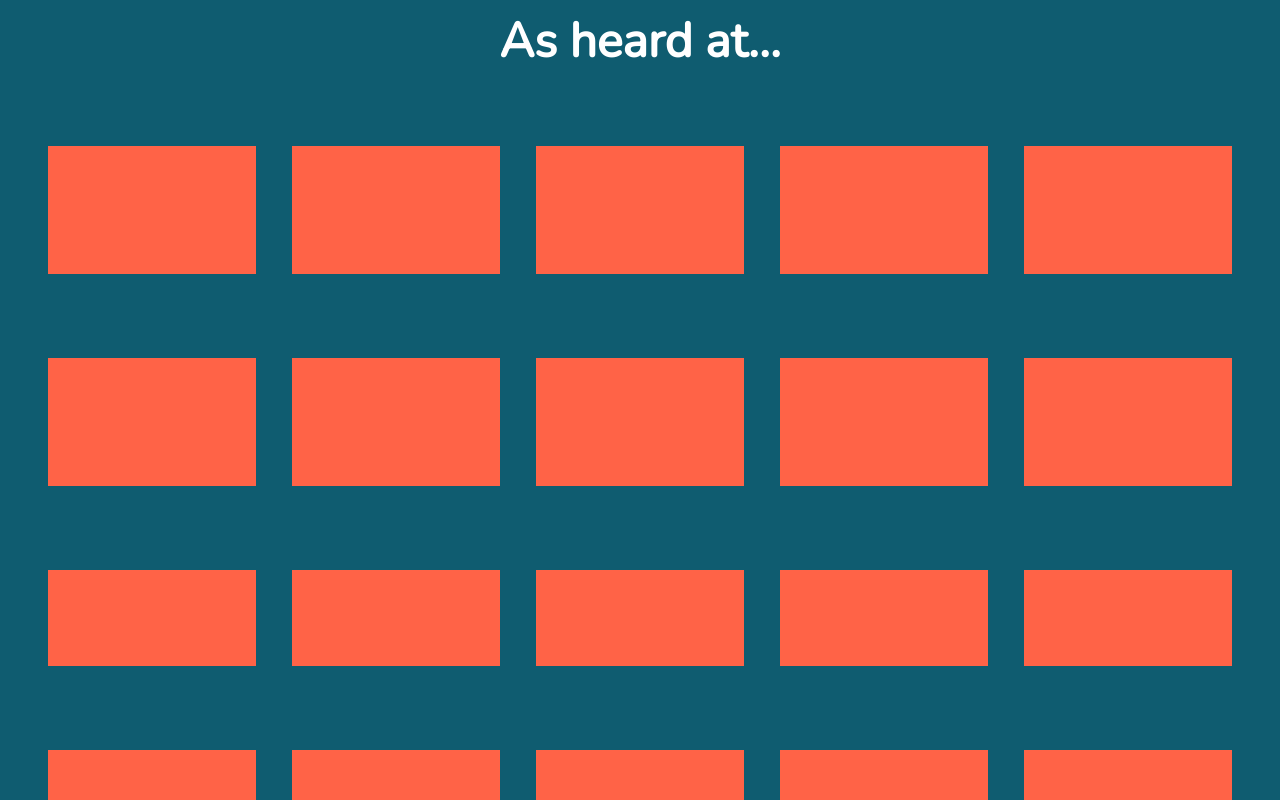
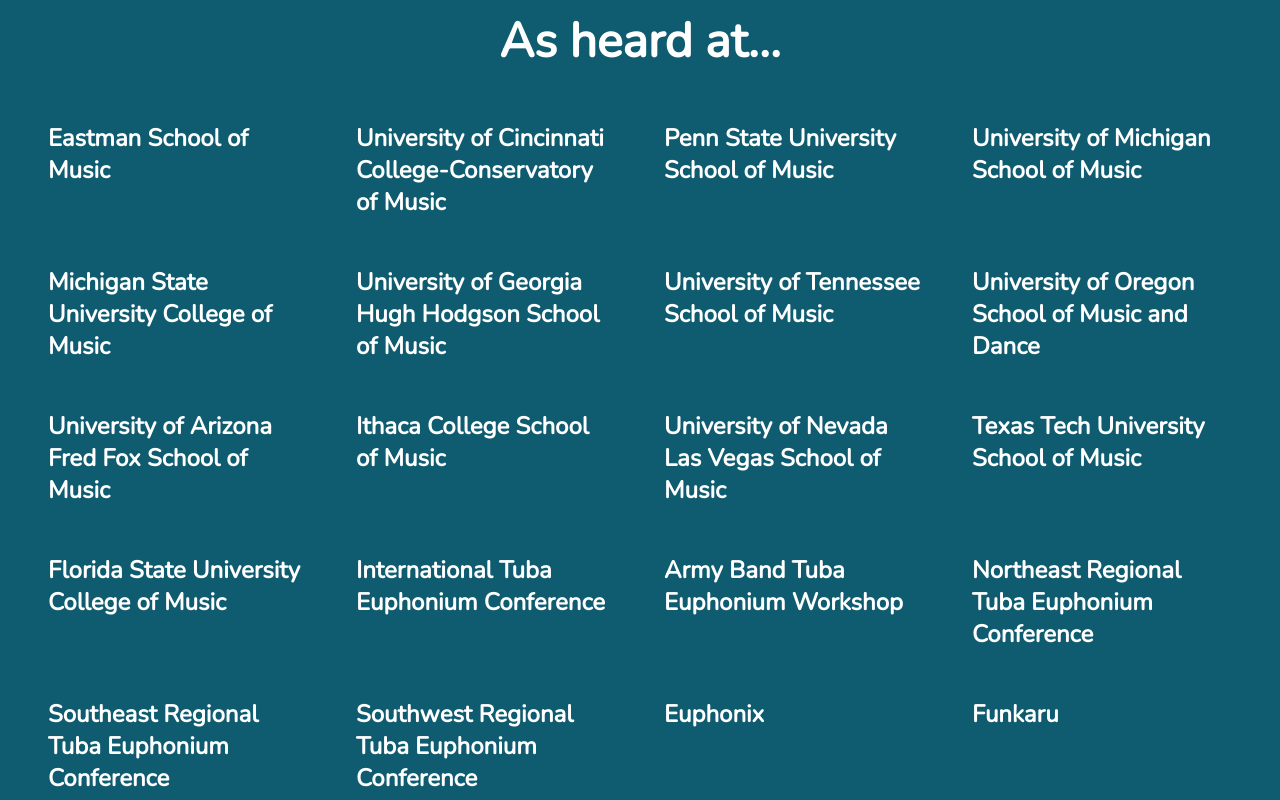
Before and after one commit to shawnkelleydev/shawn_kelley_music, a React (Create React App) app in the folder client/: page / in a window 1280 px wide. Shown: the part 640-1440 px from the top of the page. Built offline with nearby package versions, Linux system fonts and the light colour scheme.

Commit message:
proof grid

```diff
--- a/client/src/components/Org.js
+++ b/client/src/components/Org.js
@@ -39,7 +39,7 @@
 
   useEffect(() => {
     if (active) {
-      if (compY <= height - 50 && compY > 50) {
+      if (compY <= height - 50) {
         setShow(true);
       } else {
         setShow(false);
--- a/client/src/css/App.css
+++ b/client/src/css/App.css
@@ -139,15 +139,16 @@
 }
 .Proof div {
   overflow: hidden;
-  display: flex;
-  flex-direction: row;
-  align-items: center;
-  flex-wrap: wrap;
-  align-items: stretch;
-  gap: 36px;
+  width: 100%;
+  display: grid;
+  grid-template-columns: repeat(auto-fit, minmax(200px, 1fr));
+  grid-template-rows: repeat(auto-fit, 1fr);
+  gap: 48px;
 }
-.Proof div h3 {
-  background: tomato;
+.Proof h3 {
+  width: auto;
+  padding: 0;
+  margin: 0;
 }
 .Proof h1 {
   font-size: 3em;
--- a/client/src/sass/partials/components/_proof.sass
+++ b/client/src/sass/partials/components/_proof.sass
@@ -11,11 +11,15 @@
   @include mixins.flex-col
   div
     overflow: hidden
-    @include mixins.display-items
-      align-items: stretch
-      gap: 36px
-    h3
-      background: tomato
+    width: 100%
+    display: grid
+    grid-template-columns: repeat(auto-fit, minmax(200px, 1fr))
+    grid-template-rows: repeat(auto-fit, 1fr)
+    gap: 48px
+  h3
+    width: auto
+    padding: 0
+    margin: 0
 
   h1
     font-size: 3em
```
Also changed, not shown: 1 other file (tests, documents, lock files or other folders).
